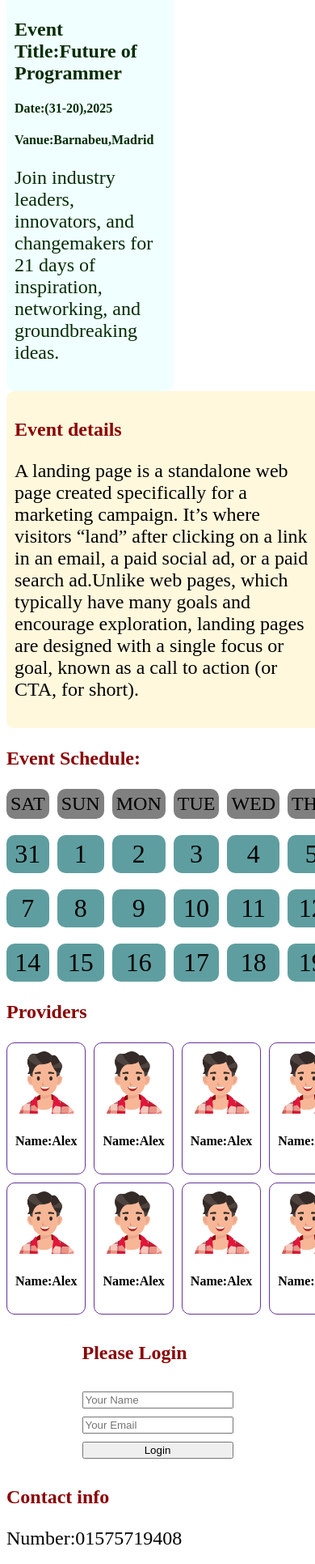
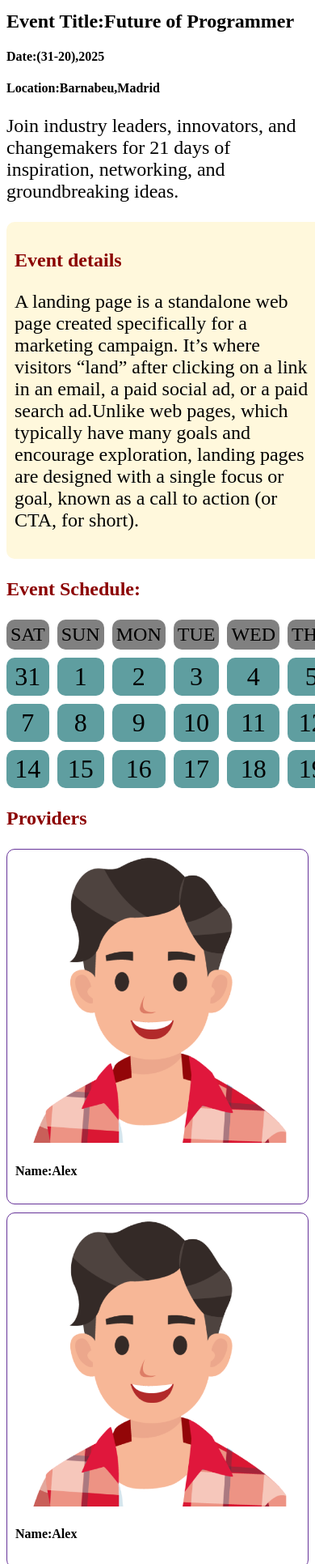
Before and after one commit to PasingM/module-8-assignment-, a plain HTML site: page index.html in a window 390 px wide. Shown: the part 65-1996 px from the top of the page at 81% size. Drawn offline with Linux system fonts and the light colour scheme.

Commit message:
add responsive for mobile

```diff
--- a/index.html
+++ b/index.html
@@ -23,7 +23,7 @@
         <section class="hero">
             <h2>Event Title:Future of Programmer</h2>
             <h4>Date:(31-20),2025</h4>
-            <h4>Vanue:Barnabeu,Madrid</h4>
+            <h4>Location:Barnabeu,Madrid</h4>
             <p>Join industry leaders, innovators, and changemakers for 21 days of inspiration, networking, and groundbreaking ideas.</p>
         </section>
         <section class="about">
@@ -114,9 +114,10 @@
         <h3>Contact info</h3>
        <!-- <strong> Number:01575719408</strong> -->
         <p>Number:01575719408</p>
-      <a href="https://www.facebook.com/"><img src="images/icons/facebook.png" alt=""></a>
-      <a href="https://www.instagram.com/?hl=en"><img src="images/icons/insta.png" alt=""></a>
-      <a href="https://x.com/"><img src="images/icons/twitter.png" alt=""></a>
+    <div class="footer-img">
+        <a href="https://www.facebook.com/"><img src="images/icons/facebook.png" alt=""></a>
+        <a href="https://www.instagram.com/?hl=en"><img src="images/icons/insta.png" alt=""></a>
+        <a href="https://x.com/"><img src="images/icons/twitter.png" alt=""></a></div>
      </footer>
 </body>
 </html>
--- a/styles/responsive.css
+++ b/styles/responsive.css
@@ -21,18 +21,13 @@ h3{
     font-size: x-large;
     color: darkred;
 }
-/* media screen */
-/* smaller screen */
-@media screen and (max-width:600px) {
-    /* .calender{
-        width:100%
-    } */
-    /* .speaker{ */
+    .speaker{
+        flex-wrap: wrap;
         /* display:grid;
         grid-template-rows:repeat(1,1fr);
         justify-content: center;
         width: 100%;
-    } */
+    } */}
 }
 /* hero style */
 .hero{
@@ -116,5 +111,31 @@ h3{
 }
 /* footer */
 .footer{
-    justify-content:center;
+    justify-content: center;
 }
+/* repository media query */
+.hide{
+    display: none;
+}
+/* media screen */
+/* smaller screen */
+@media screen and (max-width:600px){
+    .footer{
+        display: grid;
+        /* justify-content: center; */
+        width: 100%;
+    }
+    .footer-img{
+        display:flex;
+    }
+    .speaker{
+        grid-template-columns: repeat(1,1fr);
+        width:100%;
+    }
+    .calender{
+        display: grid;
+    grid-template-columns: repeat(7,1fr);
+    row-gap: 10px;
+    column-gap: 10px;
+    }
+}
```
